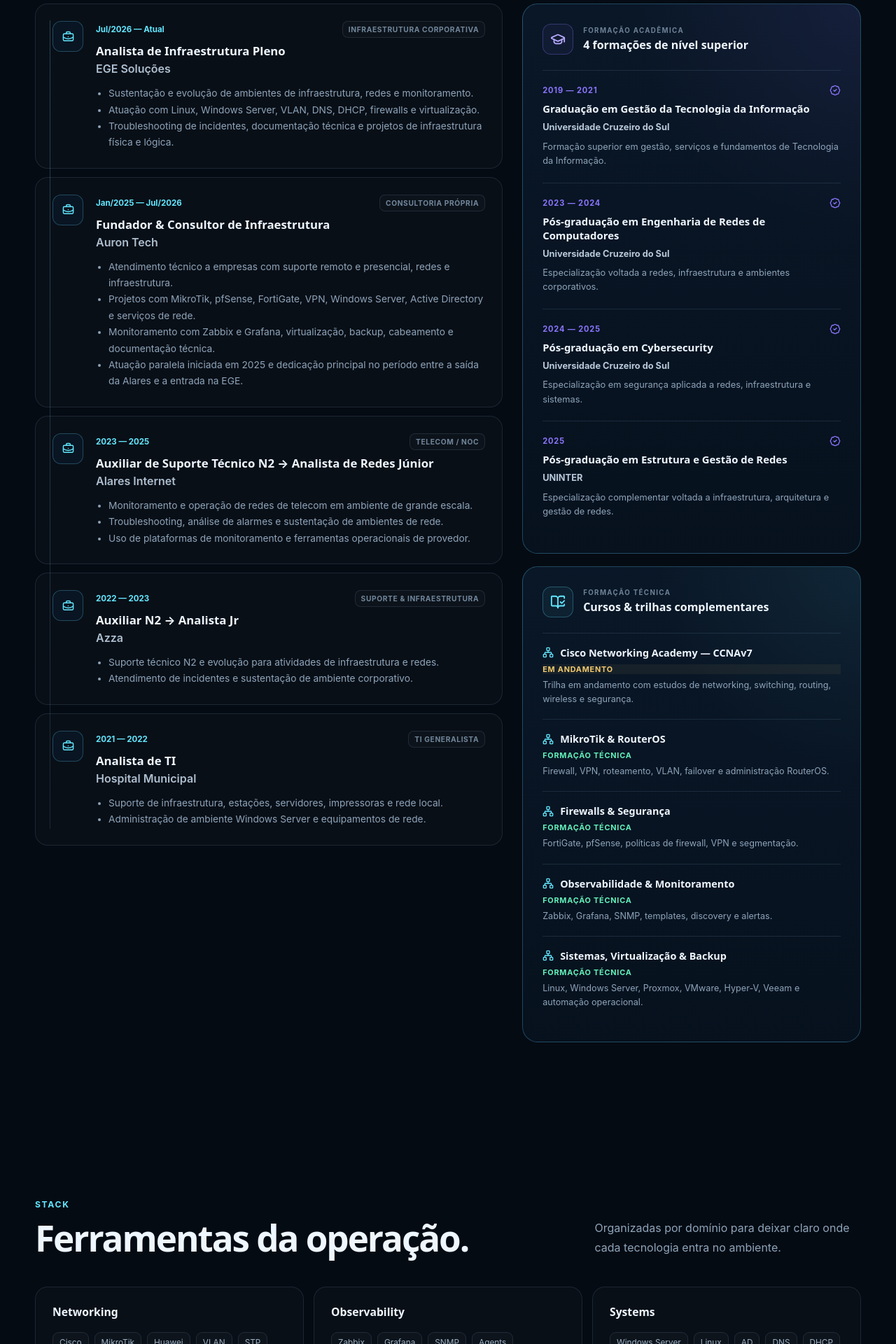
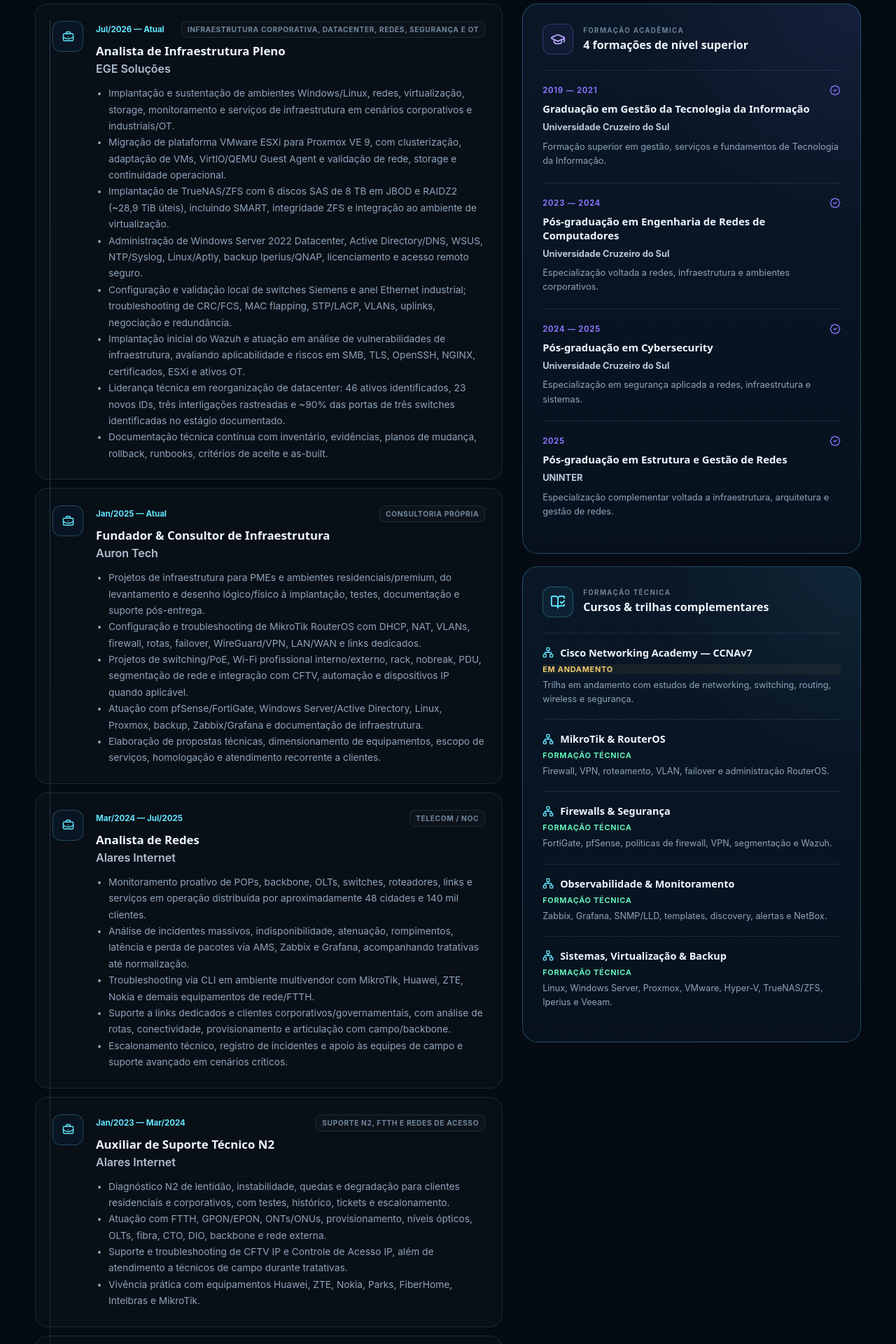
Before and after one commit to SamuelGuigo/portfolio-samuel, a React (Vite) app: page / in a window 1280 px wide. Shown: the part 3500-5420 px from the top of the page at 70% size. Built offline with nearby package versions, Linux system fonts and the light colour scheme.

Commit message:
docs: update professional experience from sanitized project history

```diff
--- a/src/data/experience.js
+++ b/src/data/experience.js
@@ -3,34 +3,54 @@
     period: "Jul/2026 — Atual",
     role: "Analista de Infraestrutura Pleno",
     company: "EGE Soluções",
-    type: "Infraestrutura corporativa",
+    type: "Infraestrutura corporativa, datacenter, redes, segurança e OT",
     bullets: [
-      "Sustentação e evolução de ambientes de infraestrutura, redes e monitoramento.",
-      "Atuação com Linux, Windows Server, VLAN, DNS, DHCP, firewalls e virtualização.",
-      "Troubleshooting de incidentes, documentação técnica e projetos de infraestrutura física e lógica."
+      "Implantação e sustentação de ambientes Windows/Linux, redes, virtualização, storage, monitoramento e serviços de infraestrutura em cenários corporativos e industriais/OT.",
+      "Migração de plataforma VMware ESXi para Proxmox VE 9, com clusterização, adaptação de VMs, VirtIO/QEMU Guest Agent e validação de rede, storage e continuidade operacional.",
+      "Implantação de TrueNAS/ZFS com 6 discos SAS de 8 TB em JBOD e RAIDZ2 (~28,9 TiB úteis), incluindo SMART, integridade ZFS e integração ao ambiente de virtualização.",
+      "Administração de Windows Server 2022 Datacenter, Active Directory/DNS, WSUS, NTP/Syslog, Linux/Aptly, backup Iperius/QNAP, licenciamento e acesso remoto seguro.",
+      "Configuração e validação local de switches Siemens e anel Ethernet industrial; troubleshooting de CRC/FCS, MAC flapping, STP/LACP, VLANs, uplinks, negociação e redundância.",
+      "Implantação inicial do Wazuh e atuação em análise de vulnerabilidades de infraestrutura, avaliando aplicabilidade e riscos em SMB, TLS, OpenSSH, NGINX, certificados, ESXi e ativos OT.",
+      "Liderança técnica em reorganização de datacenter: 46 ativos identificados, 23 novos IDs, três interligações rastreadas e ~90% das portas de três switches identificadas no estágio documentado.",
+      "Documentação técnica contínua com inventário, evidências, planos de mudança, rollback, runbooks, critérios de aceite e as-built."
     ]
   },
   {
-    period: "Jan/2025 — Jul/2026",
+    period: "Jan/2025 — Atual",
     role: "Fundador & Consultor de Infraestrutura",
     company: "Auron Tech",
     type: "Consultoria própria",
     bullets: [
-      "Atendimento técnico a empresas com suporte remoto e presencial, redes e infraestrutura.",
-      "Projetos com MikroTik, pfSense, FortiGate, VPN, Windows Server, Active Directory e serviços de rede.",
-      "Monitoramento com Zabbix e Grafana, virtualização, backup, cabeamento e documentação técnica.",
-      "Atuação paralela iniciada em 2025 e dedicação principal no período entre a saída da Alares e a entrada na EGE."
+      "Projetos de infraestrutura para PMEs e ambientes residenciais/premium, do levantamento e desenho lógico/físico à implantação, testes, documentação e suporte pós-entrega.",
+      "Configuração e troubleshooting de MikroTik RouterOS com DHCP, NAT, VLANs, firewall, rotas, failover, WireGuard/VPN, LAN/WAN e links dedicados.",
+      "Projetos de switching/PoE, Wi-Fi profissional interno/externo, rack, nobreak, PDU, segmentação de rede e integração com CFTV, automação e dispositivos IP quando aplicável.",
+      "Atuação com pfSense/FortiGate, Windows Server/Active Directory, Linux, Proxmox, backup, Zabbix/Grafana e documentação de infraestrutura.",
+      "Elaboração de propostas técnicas, dimensionamento de equipamentos, escopo de serviços, homologação e atendimento recorrente a clientes."
     ]
   },
   {
-    period: "2023 — 2025",
-    role: "Auxiliar de Suporte Técnico N2 → Analista de Redes Júnior",
+    period: "Mar/2024 — Jul/2025",
+    role: "Analista de Redes",
     company: "Alares Internet",
     type: "Telecom / NOC",
     bullets: [
-      "Monitoramento e operação de redes de telecom em ambiente de grande escala.",
-      "Troubleshooting, análise de alarmes e sustentação de ambientes de rede.",
-      "Uso de plataformas de monitoramento e ferramentas operacionais de provedor."
+      "Monitoramento proativo de POPs, backbone, OLTs, switches, roteadores, links e serviços em operação distribuída por aproximadamente 48 cidades e 140 mil clientes.",
+      "Análise de incidentes massivos, indisponibilidade, atenuação, rompimentos, latência e perda de pacotes via AMS, Zabbix e Grafana, acompanhando tratativas até normalização.",
+      "Troubleshooting via CLI em ambiente multivendor com MikroTik, Huawei, ZTE, Nokia e demais equipamentos de rede/FTTH.",
+      "Suporte a links dedicados e clientes corporativos/governamentais, com análise de rotas, conectividade, provisionamento e articulação com campo/backbone.",
+      "Escalonamento técnico, registro de incidentes e apoio às equipes de campo e suporte avançado em cenários críticos."
+    ]
+  },
+  {
+    period: "Jan/2023 — Mar/2024",
+    role: "Auxiliar de Suporte Técnico N2",
+    company: "Alares Internet",
+    type: "Suporte N2, FTTH e redes de acesso",
+    bullets: [
+      "Diagnóstico N2 de lentidão, instabilidade, quedas e degradação para clientes residenciais e corporativos, com testes, histórico, tickets e escalonamento.",
+      "Atuação com FTTH, GPON/EPON, ONTs/ONUs, provisionamento, níveis ópticos, OLTs, fibra, CTO, DIO, backbone e rede externa.",
+      "Suporte e troubleshooting de CFTV IP e Controle de Acesso IP, além de atendimento a técnicos de campo durante tratativas.",
+      "Vivência prática com equipamentos Huawei, ZTE, Nokia, Parks, FiberHome, Intelbras e MikroTik."
     ]
   },
   {
@@ -39,18 +59,21 @@
     company: "Azza",
     type: "Suporte & infraestrutura",
     bullets: [
-      "Suporte técnico N2 e evolução para atividades de infraestrutura e redes.",
-      "Atendimento de incidentes e sustentação de ambiente corporativo."
+      "Atuação em suporte N2, sustentação de ambiente corporativo e troubleshooting de estações, conectividade, redes e serviços de TI.",
+      "Evolução para atividades de infraestrutura e redes, ampliando responsabilidade sobre diagnóstico técnico e continuidade do ambiente.",
+      "Atendimento de incidentes, documentação e escalonamento técnico conforme criticidade e dependências."
     ]
   },
   {
-    period: "2021 — 2022",
+    period: "Set/2021 — Ago/2022",
     role: "Analista de TI",
     company: "Hospital Municipal",
-    type: "TI generalista",
+    type: "TI generalista em ambiente hospitalar crítico",
     bullets: [
-      "Suporte de infraestrutura, estações, servidores, impressoras e rede local.",
-      "Administração de ambiente Windows Server e equipamentos de rede."
+      "Responsável pelo atendimento de TI local, sustentando aproximadamente 30 estações e mais de 25 impressoras, além de usuários, sistemas e conectividade.",
+      "Administração de Windows Server 2008, Active Directory, usuários, permissões, compartilhamentos e rotinas de backup.",
+      "Suporte N1 ao sistema hospitalar, manutenção de PCs/impressoras, instalação de drivers/aplicações, formatação e resolução de falhas de hardware/software.",
+      "Atuação em racks, cabeamento, pontos de rede, switches/roteadores, câmeras e melhorias de infraestrutura física e lógica."
     ]
   }
 ];
@@ -97,16 +120,16 @@
   {
     title: "Firewalls & Segurança",
     status: "FORMAÇÃO TÉCNICA",
-    detail: "FortiGate, pfSense, políticas de firewall, VPN e segmentação."
+    detail: "FortiGate, pfSense, políticas de firewall, VPN, segmentação e Wazuh."
   },
   {
     title: "Observabilidade & Monitoramento",
     status: "FORMAÇÃO TÉCNICA",
-    detail: "Zabbix, Grafana, SNMP, templates, discovery e alertas."
+    detail: "Zabbix, Grafana, SNMP/LLD, templates, discovery, alertas e NetBox."
   },
   {
     title: "Sistemas, Virtualização & Backup",
     status: "FORMAÇÃO TÉCNICA",
-    detail: "Linux, Windows Server, Proxmox, VMware, Hyper-V, Veeam e automação operacional."
+    detail: "Linux, Windows Server, Proxmox, VMware, Hyper-V, TrueNAS/ZFS, Iperius e Veeam."
   }
 ];
```
